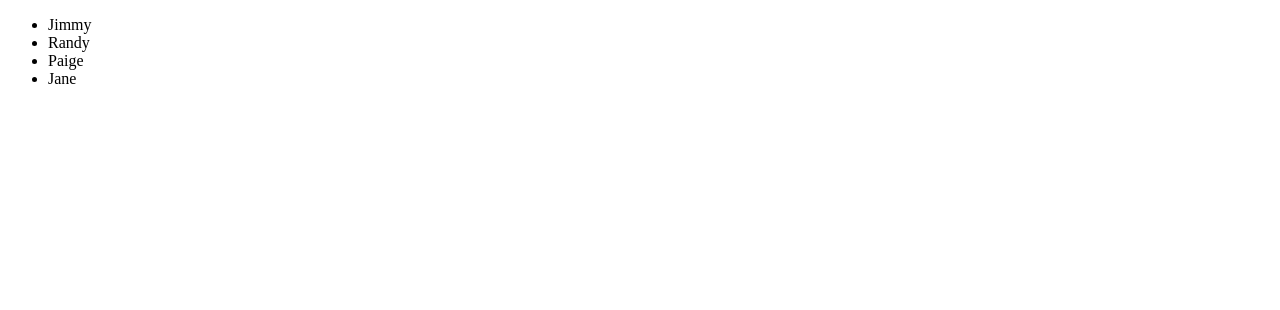
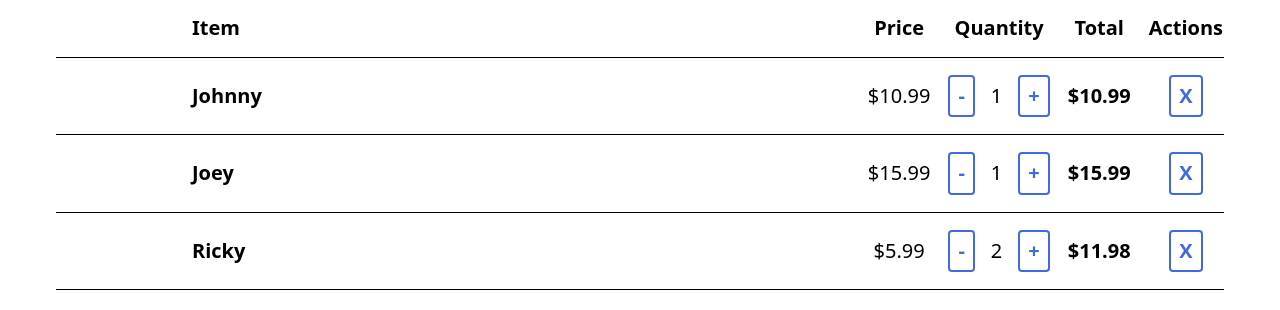
Before and after one commit to acechler/simulator, a website: page public/index.html in a window 1280 px wide. Drawn offline with Linux system fonts and the light colour scheme.

Commit message:
Add css reset and split files.

```diff
--- /dev/null
+++ b/public/css/reset.css
@@ -0,0 +1,97 @@
+* {
+    box-sizing: border-box;
+    outline: 0;
+  }
+
+  :where(:focus-visible) {
+    outline: 4px solid Highlight;
+    outline-offset: 4px;
+  }
+
+  html {
+    font-family: system-ui, -apple-system, sans-serif;
+    line-height: 1.125;
+
+    --font-size--base: 16;
+    --font-size--md: calc(20 / var(--font-size--base) * 1rem);
+    --font-size--lg: calc(24 / var(--font-size--base) * 1rem);
+    --font-size--xl: calc(28 / var(--font-size--base) * 1rem);
+
+    --space--xs: calc(4 / var(--font-size--base) * 1rem);
+    --space--sm: calc(8 / var(--font-size--base) * 1rem);
+    --space--md: calc(12 / var(--font-size--base) * 1rem);
+    --space--lg: calc(16 / var(--font-size--base) * 1rem);
+    --space--xl: calc(24 / var(--font-size--base) * 1rem);
+    --space--2xl: calc(36 / var(--font-size--base) * 1rem);
+    --space--3xl: calc(48 / var(--font-size--base) * 1rem);
+
+    --swatch-blue: royalblue;
+  }
+
+  .space---xs {
+    margin-bottom: var(--space--xs);
+  }
+
+  .space---sm {
+    margin-bottom: var(--space--sm);
+  }
+
+  .space---lg {
+    margin-bottom: var(--space--lg);
+  }
+
+  .space---xl {
+    margin-bottom: var(--space--xl);
+  }
+
+  .space---2xl {
+    margin-bottom: var(--space--2xl);
+  }
+
+  .space---3xl {
+    margin-bottom: var(--space--3xl);
+  }
+
+  body {
+    margin: 0;
+    font-size: var(--font-size--md);
+  }
+
+  :where(h1, h2, h3, p) {
+    margin: 0;
+  }
+
+  h1 {
+    font-size: var(--font-size--lg);
+    text-align: center;
+  }
+
+  h2 {
+    font-size: var(--font-size--xl);
+    text-align: center;
+
+    @media (min-width: 680px) {
+      text-align: start;
+    }
+  }
+
+  :where(img) {
+    max-width: 100%;
+  }
+
+  .container {
+    max-width: 1200px;
+    margin: 0 auto;
+    display: grid;
+    gap: 1rem;
+    padding: 1rem;
+
+    @media (min-width: 680px) {
+      grid-template-columns: 120px 1fr auto auto auto auto;
+    }
+  }
+
+  h1,
+  h2 {
+    grid-column: 1 / -1;
+  }
--- a/public/css/styles.css
+++ b/public/css/styles.css
@@ -0,0 +1,193 @@
+@import url("reset.css");
+
+  .cart {
+    border-collapse: collapse;
+    display: grid;
+    grid-column: 1 / -1;
+    grid-template-columns: subgrid;
+    gap: 1rem;
+  }
+
+  .cart__section {
+    display: grid;
+    grid-column: 1 / -1;
+    grid-template-columns: subgrid;
+    gap: 1rem;
+  }
+
+  .cart__row {
+    display: grid;
+    grid-column: 1 / -1;
+    grid-template-columns: subgrid;
+    gap: 1rem;
+  }
+
+  .cart__section:not(.cart__section--summary) .cart__row {
+    border-bottom: 1px solid;
+    padding-bottom: 1rem;
+  }
+
+  :where(th) {
+    text-align: start;
+    font-weight: normal;
+  }
+
+  .cart__cell--col-header {
+    font-weight: bold;
+    text-align: center;
+
+    &.cart-item__label {
+      @media (min-width: 680px) {
+        text-align: start;
+      }
+    }
+  }
+
+  .cart-item__label {
+    display: grid;
+    grid-template-columns: subgrid;
+    gap: 1rem;
+
+    @media (min-width: 680px) {
+      grid-column: 1 / 3;
+    }
+  }
+
+  .cart__section--items .cart-item__label,
+  .cart__section--items .cart-item__total {
+    font-weight: bold;
+
+    a {
+      color: inherit;
+    }
+  }
+
+  .cart-item__label p {
+    @media (min-width: 680px) {
+      grid-column: 2 / 3;
+    }
+  }
+
+  .cart-item
+    .cart__cell:not(:is(.cart__cell--row-header, .cart__cell--col-header)) {
+    display: flex;
+    place-content: center;
+    place-items: center;
+    text-align: center;
+    gap: 1rem;
+  }
+
+  .cart__cell--row-header {
+    text-align: center;
+    margin: 0 auto;
+    display: inline-flex;
+    flex-direction: column;
+
+    @media (min-width: 680px) {
+      text-align: start;
+      display: grid;
+    }
+  }
+
+  .cart-item__label p {
+    display: grid;
+    align-content: center;
+    height: 100%;
+  }
+
+  :where(button) {
+    display: grid;
+    height: min-content;
+    place-items: center;
+    place-content: center;
+    border: 2px solid;
+    padding: var(--space--sm);
+    color: var(--swatch-blue);
+    border-radius: var(--space--xs);
+    background: none;
+    margin: 0;
+    font: inherit;
+    line-height: inherit;
+    font-weight: bold;
+    cursor: pointer;
+  }
+
+  .cart__section--summary .cart-item .cart-item__label {
+    @media (min-width: 680px) {
+      grid-column: 4 / 5;
+      text-align: end;
+    }
+  }
+
+  .cart__section--summary .cart-item:last-child {
+    font-weight: bold;
+  }
+  .cart__section--items .cart-item .cart-item__total {
+    @media (min-width: 680px) {
+      grid-column: 5 / 6;
+      place-content: start;
+      text-align: start;
+    }
+  }
+
+  .button {
+    display: grid;
+    place-items: center;
+    place-content: center;
+    border: 2px solid;
+    padding: var(--space--sm);
+    border-radius: var(--space--xs);
+  }
+
+  .button--primary {
+    background: var(--swatch-blue);
+    color: white;
+    @media (min-width: 680px) {
+      grid-column: 4 / 6;
+    }
+    font-size: var(--font-size--lg);
+  }
+
+  .button--stretch {
+    width: 100%;
+  }
+
+  .suggested-item__list {
+    display: grid;
+    grid-column: 1 / -1;
+    grid-template-columns: subgrid;
+    gap: 1rem;
+    list-style: none;
+    margin: 0;
+    padding: 0;
+  }
+
+  .suggested-item {
+    grid-column: 1 / -1;
+    grid-template-columns: subgrid;
+    display: grid;
+    gap: 1rem;
+    align-items: center;
+    padding-bottom: 1rem;
+    border-bottom: 1px solid;
+  }
+
+  .suggested-item__image {
+    @media (min-width: 680px) {
+      grid-column: 1 / 2;
+    }
+  }
+
+  .suggested-item__label {
+    @media (min-width: 680px) {
+      grid-column: 2 / 5;
+    }
+    font-weight: bold;
+    color: inherit;
+  }
+
+  .suggested-item__price {
+    @media (min-width: 680px) {
+      grid-column: 5 / 6;
+    }
+  }
--- a/public/index.html
+++ b/public/index.html
@@ -1,23 +1,149 @@
 <!DOCTYPE html>
 <html lang="en">
-<head>
-    <meta charset="UTF-8">
-    <meta name="viewport" content="width=device-width, initial-scale=1.0">
+  <head>
+    <meta charset="UTF-8" />
+    <meta name="viewport" content="width=device-width, initial-scale=1.0" />
     <title>Node.js Project</title>
-    <link rel="stylesheet" href="/css/styles.css">
-</head>
-<body>
+    <link rel="stylesheet" href="/css/styles.css" />
+  </head>
+  <body>
+    <div class="container">
+      <table class="cart">
+        <thead class="cart__section cart__section--heading">
+          <tr class="cart__row cart-item">
+            <th
+              class="cart__cell cart__cell--col-header cart-item__label"
+              scope="col"
+            >
+              <p>Item</p>
+            </th>
+            <th
+              class="cart__cell cart__cell--col-header cart-item__price"
+              scope="col"
+            >
+              <p>Price</p>
+            </th>
+            <th
+              class="cart__cell cart__cell--col-header cart-item__quantity"
+              scope="col"
+            >
+              <p>Quantity</p>
+            </th>
+            <th
+              class="cart__cell cart__cell--col-header cart-item__total"
+              scope="col"
+            >
+              <p>Total</p>
+            </th>
+            <th
+              class="cart__cell cart__cell--col-header cart-item__actions"
+              scope="col"
+            >
+              <p>Actions</p>
+            </th>
+          </tr>
+        </thead>
+        <tbody class="cart__section cart__section--items">
+          <tr class="cart__row cart-item">
+            <th
+              class="cart-item__label cart__cell cart__cell--row-header"
+              scope="row"
+            >
 
-    <div class="car">
-        <ul class="passengers">
-           <li class="seats">Jimmy</li>
-          <li class="seats">Randy</li>
-          <li class="seats">Paige</li>
-          <li class="seats">Jane</li>
-        </ul>
+              <p>Johnny</p>
+            </th>
+            <td class="cart-item__price cart__cell">$10.99</td>
+            <td class="cart-item__quantity cart__cell">
+              <button
+                class="decrement"
+                type="button"
+                aria-label="Decrease Dog Bone quantity"
+              >
+                -
+              </button>
+              <p>1</p>
+              <button
+                class="increment"
+                type="button"
+                aria-label="Increase Dog Bone quantity"
+              >
+                +
+              </button>
+            </td>
+            <td class="cart-item__total cart__cell">$10.99</td>
+            <td class="cart-item__actions cart__cell">
+              <button aria-label="Remove Dog Leash">X</button>
+            </td>
+          </tr>
+          <tr class="cart__row cart-item">
+            <th
+              class="cart-item__label cart__cell cart__cell--row-header"
+              scope="row"
+            >
+              <p>
+                Joey
+              </p>
+            </th>
+            <td class="cart-item__price cart__cell">$15.99</td>
+            <td class="cart-item__quantity cart__cell">
+              <button
+                class="decrement"
+                type="button"
+                aria-label="Decrease Dog Bone quantity"
+              >
+                -
+              </button>
+              <p>1</p>
+              <button
+                class="increment"
+                type="button"
+                aria-label="Increase Dog Bone quantity"
+              >
+                +
+              </button>
+            </td>
+            <td class="cart-item__total cart__cell">$15.99</td>
+            <td class="cart-item__actions cart__cell">
+              <button aria-label="Remove Dog Leash">X</button>
+            </td>
+          </tr>
+          <tr class="cart__row cart-item">
+            <th
+              class="cart-item__label cart__cell cart__cell--row-header"
+              scope="row"
+            >
 
-     </div>
+              <p>
+                Ricky
+              </p>
+            </th>
+            <td class="cart-item__price cart__cell">$5.99</td>
+            <td class="cart-item__quantity cart__cell">
+              <button
+                class="decrement"
+                type="button"
+                aria-label="Decrease Dog Bone quantity"
+              >
+                -
+              </button>
+              <p>2</p>
+              <button
+                class="increment"
+                type="button"
+                aria-label="Increase Dog Bone quantity"
+              >
+                +
+              </button>
+            </td>
+            <td class="cart-item__total cart__cell">$11.98</td>
+            <td class="cart-item__actions cart__cell">
+              <button aria-label="Remove Dog Bone (2)">X</button>
+            </td>
+          </tr>
+        </tbody>
+      </table>
+    </div>
 
     <script src="/js/scripts.js"></script>
-</body>
+  </body>
 </html>
```
